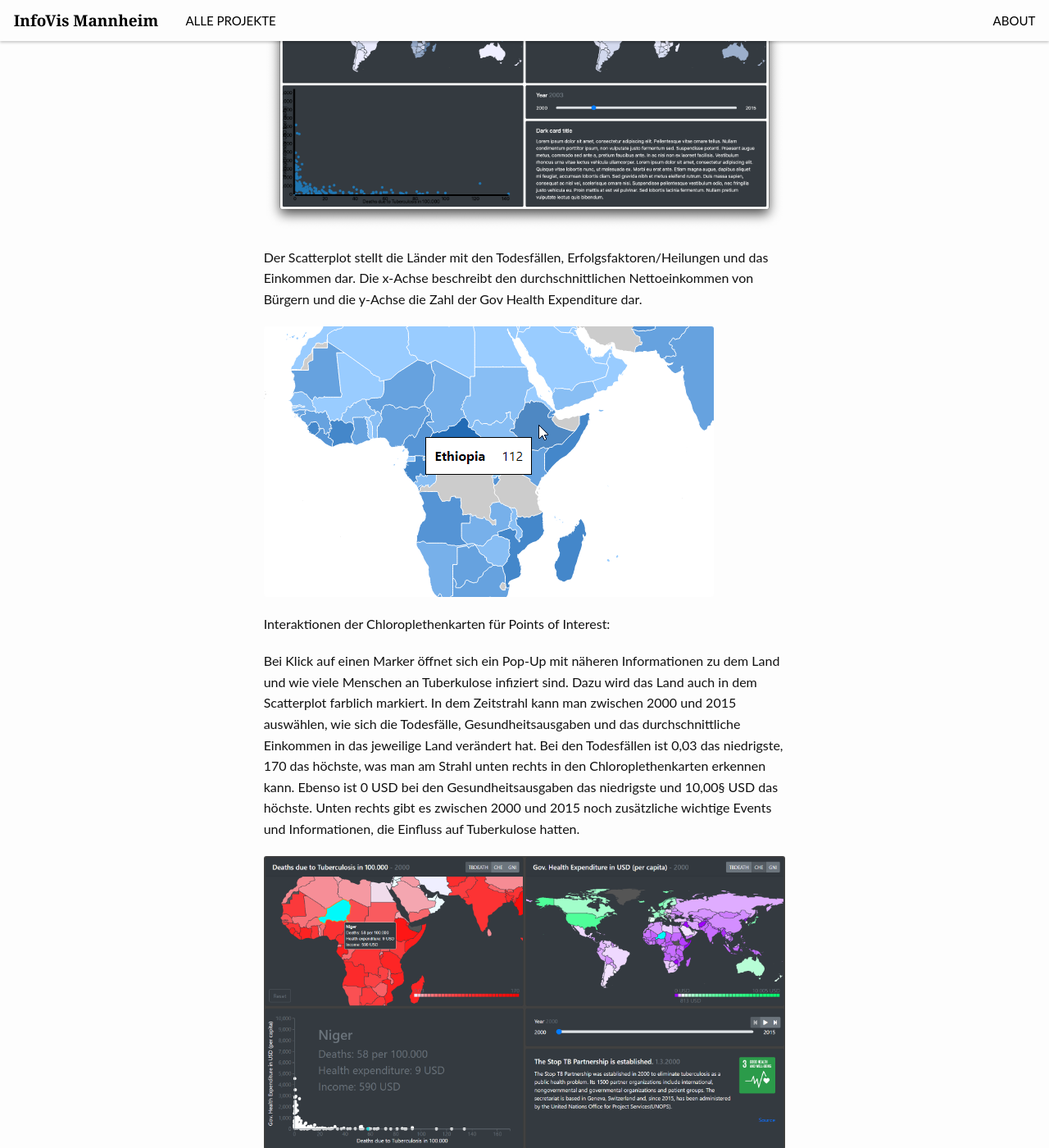
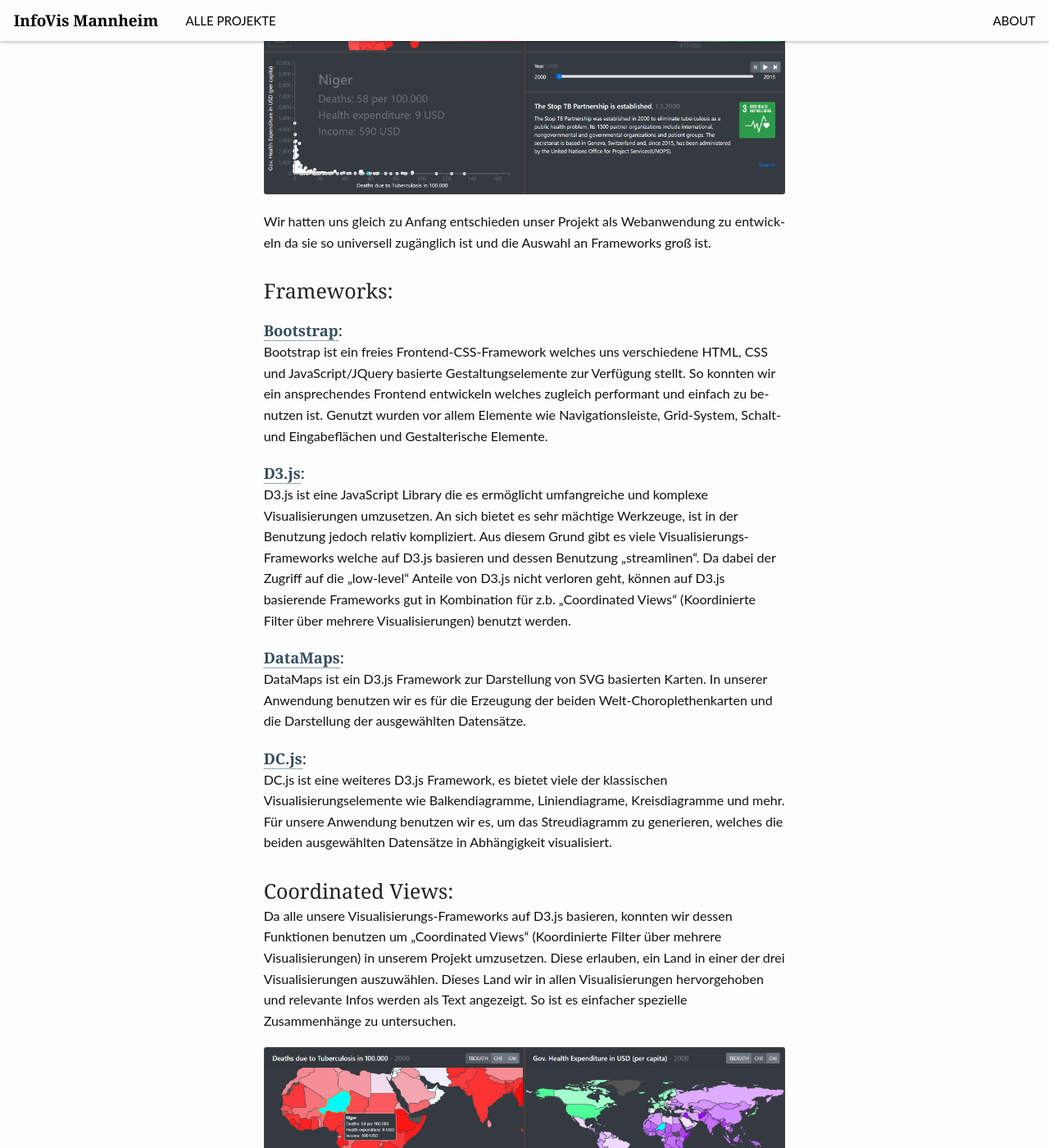
Before and after one commit to yavuzaga/gdv-ws2018-website, a Jekyll site: the page built from _posts/projects/2019-01-27-health.md, in a window 1280 px wide and 1400 px high, scrolled down 5343 px. Shown: the whole window at 82% size. Built offline with Jekyll 4.4.1, drawn with Linux system fonts in a browser that asks for light colours; some of the changed text lies outside the part shown.

Commit message:
SDG-3 Health Doku - Arbeit am Implementierung und Prototyp Teil
Text und fixes.

```diff
--- a/_posts/projects/2019-01-27-health.md
+++ b/_posts/projects/2019-01-27-health.md
@@ -119,32 +114,42 @@ Hier bitte verfassen wieso das Stacked Area nicht gut ist, und für was wir uns
 
 ## Implementierung und Prototyp <a name="prototyp"></a>
 
-_!Kompletter Implementations Teil hier, alles Reworken!_
+![Prototyp](/images/health/prototyp_auswahl.png)
 
+Wir hatten uns gleich zu Anfang entschieden unser Projekt als Webanwendung zu entwickeln da sie so universell zugänglich
+ist und die Auswahl an Frameworks groß ist.
 
+### Frameworks:
 
-![Gestaltungsprozess](/images/health/gestaltungsprozess.png)
+##### [Bootstrap](https://getbootstrap.com/):
+Bootstrap ist ein freies Frontend-CSS-Framework welches uns verschiedene HTML, CSS und JavaScript/JQuery basierte
+Gestaltungselemente zur Verfügung stellt. So konnten wir ein ansprechendes Frontend entwickeln welches zugleich
+performant und einfach zu benutzen ist. Genutzt wurden vor allem Elemente wie Navigationsleiste, Grid-System, Schalt-
+und Eingabeflächen und Gestalterische Elemente.
 
-Der Scatterplot stellt die Länder mit den Todesfällen, Erfolgsfaktoren/Heilungen und das Einkommen dar. Die x-Achse
-beschreibt den durchschnittlichen Nettoeinkommen von Bürgern und die y-Achse die Zahl der Gov Health Expenditure dar.
+##### [D3.js](https://d3js.org/):
+D3.js ist eine JavaScript Library die es ermöglicht umfangreiche und komplexe Visualisierungen umzusetzen. An sich
+bietet es sehr mächtige Werkzeuge, ist in der Benutzung jedoch relativ kompliziert. Aus diesem Grund gibt es viele
+Visualisierungs-Frameworks welche auf D3.js basieren und dessen Benutzung „streamlinen“. Da dabei der Zugriff auf die
+„low-level“ Anteile von D3.js nicht verloren geht, können auf D3.js basierende Frameworks gut in Kombination für z.b.
+„Coordinated Views“ (Koordinierte Filter über mehrere Visualisierungen) benutzt werden.
 
-![Karte](/images/health/karte_info.png)
+##### [DataMaps](https://datamaps.github.io/):
+DataMaps ist ein D3.js Framework zur Darstellung von SVG basierten Karten. In unserer Anwendung benutzen wir es für die
+Erzeugung der beiden Welt-Choroplethenkarten und die Darstellung der ausgewählten Datensätze.
 
-Interaktionen der Chloroplethenkarten für Points of Interest:
+##### [DC.js](https://dc-js.github.io/dc.js/):
+DC.js ist eine weiteres D3.js Framework, es bietet viele der klassischen Visualisierungselemente wie Balkendiagramme,
+Liniendiagrame, Kreisdiagramme und mehr. Für unsere Anwendung benutzen wir es, um das Streudiagramm zu generieren,
+welches die beiden ausgewählten Datensätze in Abhängigkeit visualisiert.
 
-Bei Klick auf einen Marker öffnet sich ein Pop-Up mit näheren Informationen zu dem Land und wie viele Menschen an
-Tuberkulose infiziert sind. Dazu wird das Land auch in dem Scatterplot farblich markiert. In dem Zeitstrahl kann man
-zwischen 2000 und 2015 auswählen, wie sich die Todesfälle, Gesundheitsausgaben und das durchschnittliche Einkommen in
-das jeweilige Land verändert hat. Bei den Todesfällen ist 0,03 das niedrigste, 170 das höchste, was man am Strahl unten
-rechts in den Chloroplethenkarten erkennen kann. Ebenso ist 0 USD bei den Gesundheitsausgaben das niedrigste und 10,00§
-USD das höchste. Unten rechts gibt es zwischen 2000 und 2015 noch zusätzliche wichtige Events und Informationen, die
-Einfluss auf Tuberkulose hatten.
+### Coordinated Views:
+Da alle unsere Visualisierungs-Frameworks auf D3.js basieren, konnten wir dessen Funktionen benutzen um
+„Coordinated Views“ (Koordinierte Filter über mehrere Visualisierungen) in unserem Projekt umzusetzen. Diese erlauben,
+ein Land in einer der drei Visualisierungen auszuwählen. Dieses Land wir in allen Visualisierungen hervorgehoben und
+relevante Infos werden als Text angezeigt. So ist es einfacher spezielle Zusammenhänge zu untersuchen.
 
 ![Prototyp](/images/health/prototyp_auswahl.png)
-
-In den Chloroplethenkarten kann man rechts oben zwischen 3 Karten navigieren: TBDEATH, CHE und GNI. TBDEATH steht für
-die Todesfälle durch Tuberkulose per 100.000. CHE bezeichnet die Gesundheitsausgaben pro Kopf in US$2 und GNI für das
-durchschnittliche Einkommen pro Kopf gerechnet auf US$3.
 
 ## Fazit <a name="fazit"></a>
 _!Fazit hier!_
```
Also changed, not shown: other parts of _posts/projects/2019-01-27-health.md (+5 -10 lines).
